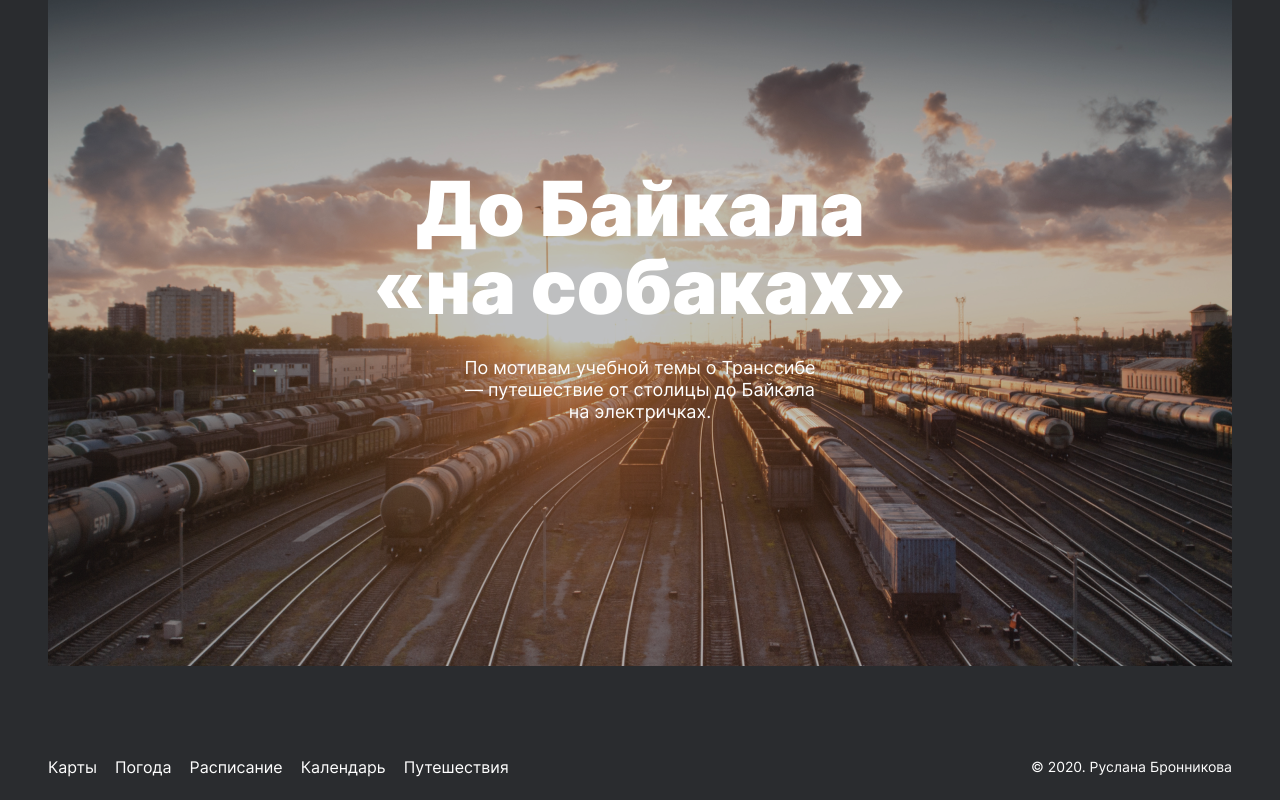
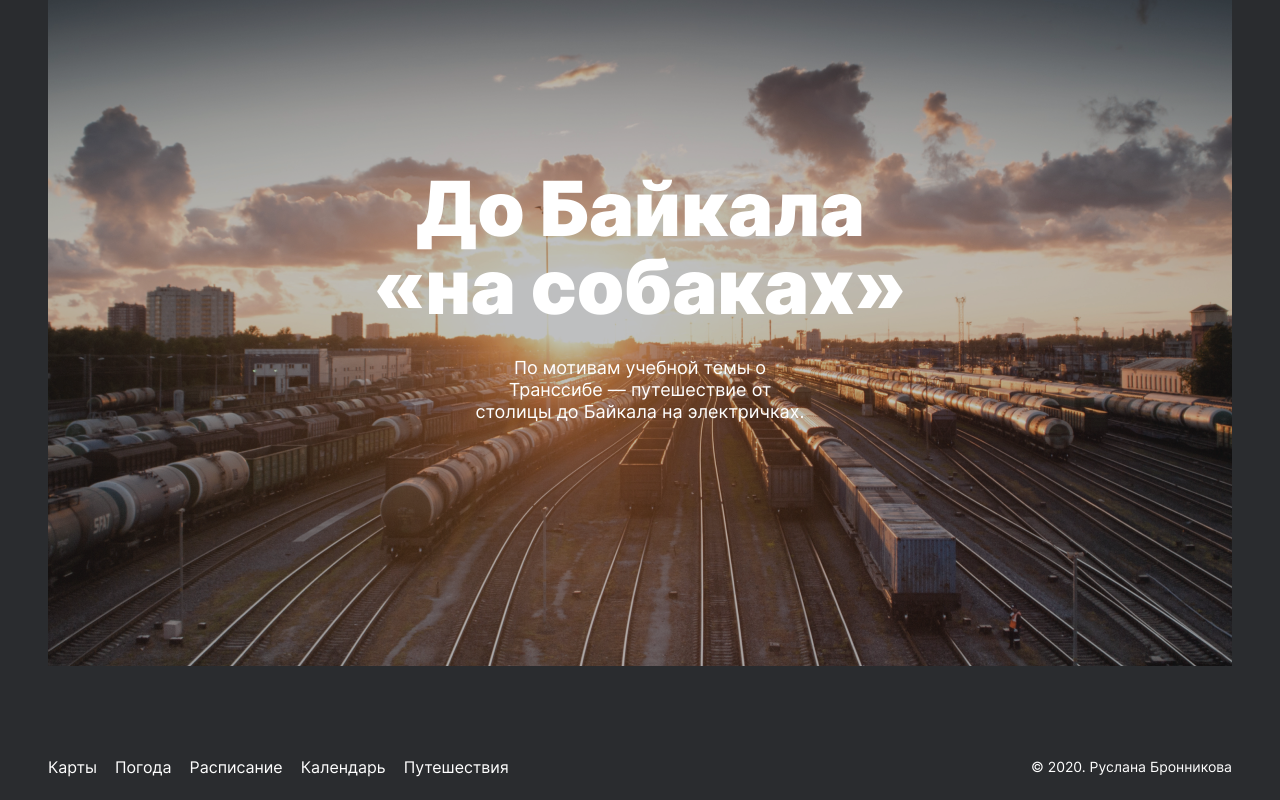
Before and after one commit to ruslanabronnikova/russian-travel, a plain HTML site: page index.html in a window 1280 px wide. Shown: the part 6102-6902 px from the top of the page. Drawn offline with Linux system fonts and the light colour scheme.

Commit message:
two commit project

```diff
--- a/blocks/cover/__subtitle/cover__subtitle.css
+++ b/blocks/cover/__subtitle/cover__subtitle.css
@@ -4,7 +4,7 @@
   font-size: 18px;
   line-height: 22px;
   font-weight: 400;
-  width: 360px;
+  width: 340px;
   z-index: 4;
 }
 
--- a/blocks/cover/__title/cover__title.css
+++ b/blocks/cover/__title/cover__title.css
@@ -5,7 +5,7 @@
   font-size: 76px;
   line-height: 78px;
   font-weight: 900;
-  width: 560px;
+  width: 600px;
   z-index: 3;
 }
 
--- a/blocks/cover/cover.css
+++ b/blocks/cover/cover.css
@@ -9,20 +9,20 @@
 @media screen and (min-width: 1024px) and (max-width: 1079px) {
   .cover {
     max-width: 1024px;
-    width: 100%
+    width: 100%;
   }
 }
 
 @media screen and (min-width: 768px) and (max-width: 1023px) {
   .cover{
     max-width: 768px;
-    width: 100%
+    width: 100%;
   }
 }
 
 @media screen and (min-width: 320px) and (max-width: 767px) {
   .cover{
     max-width: 320px;
-    width: 100%
+    width: 100%;
   }
 }
```
Also changed, not shown: 1 other file.
